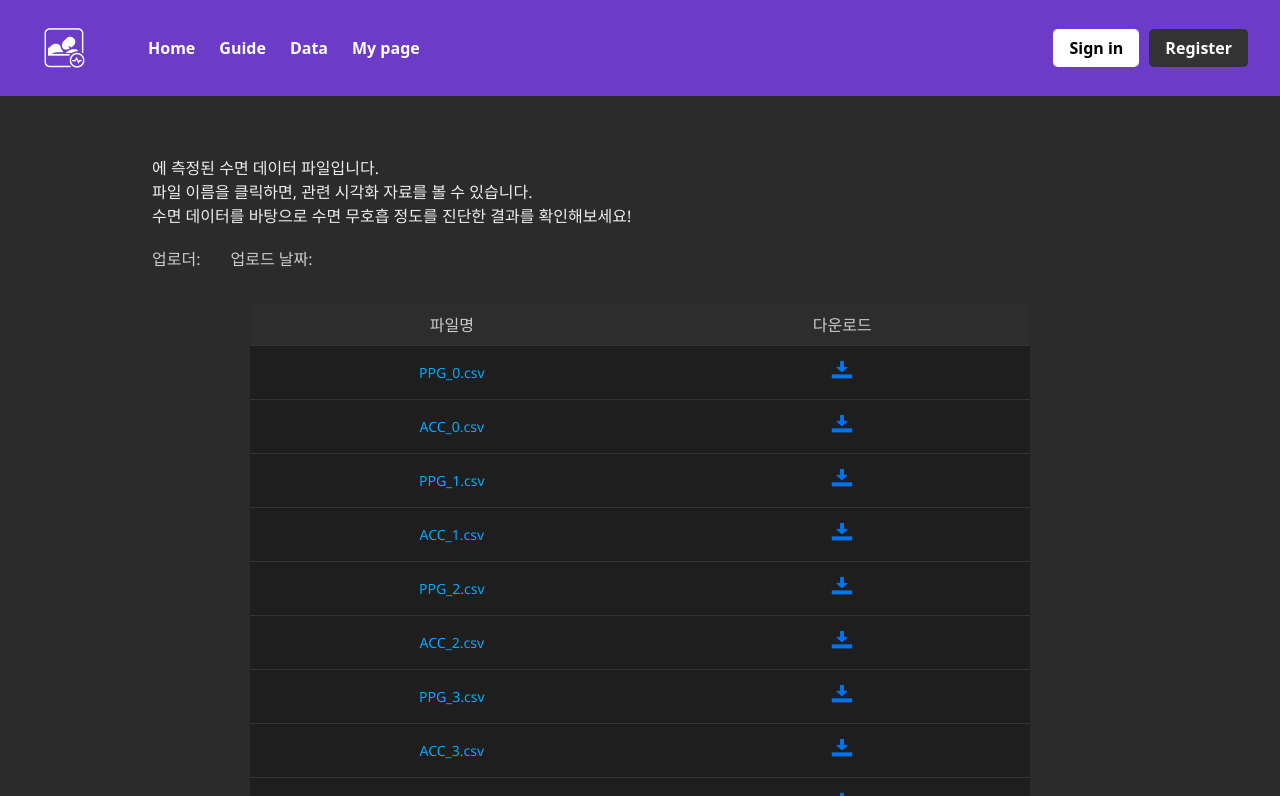
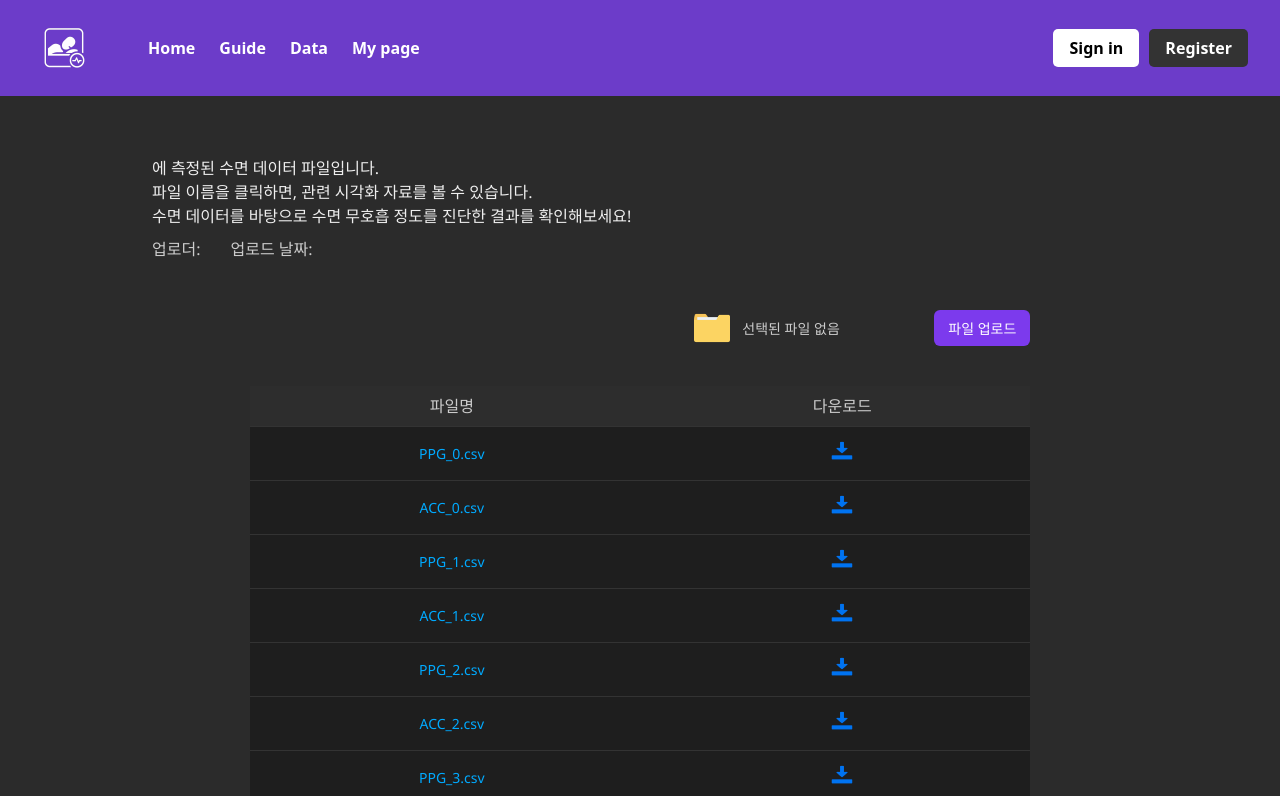
Before and after one commit to Team6forbreathing/FE, a React (Vite) app: page /FileList in a window 1280 px wide. Shown: the top 796 px of the page. Built offline with nearby package versions, Linux system fonts and the light colour scheme.

Commit message:
AuthUserPage create

```diff
--- a/src/App.jsx
+++ b/src/App.jsx
@@ -9,6 +9,7 @@ import Guide from './pages/Guide';
 import Data from './pages/Data';
 import FileList from './pages/FileList';
 import Visualize from './pages/Visualize';
+// import Auth from './pages/Auth';
 import AuthUserPage from './pages/AuthUserPage';
 
 // 별도 컴포넌트로 분리하여 location 감지
@@ -29,6 +30,7 @@ function AppRoutes() {
         <Route path="/guide" element={<Guide />} />
         <Route path="/Data" element={<Data />} />
         <Route path="/FileList" element={<FileList />} />
+        {/* <Route path="/Auth" element={<Auth />} /> */}
         <Route path="/managing" element={<AuthUserPage />} />
       </Routes>
 
--- a/src/pages/AuthUserPage.jsx
+++ b/src/pages/AuthUserPage.jsx
@@ -1,6 +1,6 @@
 import React, { useEffect } from 'react';
 import { useNavigate } from 'react-router-dom';
-import '../styles/FindAccount.css';
+import '../styles/AuthUserPage.css';
 import { Link } from 'react-router-dom';
 import Header from '../components/Header';
 import { useAuth } from '../context/AuthContext';
@@ -8,6 +8,19 @@ import { useAuth } from '../context/AuthContext';
 function AuthUserPage() {
   const { isLoading, decodedAuth } = useAuth();
   const navigate = useNavigate();
+
+  const users = [
+    { userId: 'user1', userName: '홍길동' },
+    { userId: 'user2', userName: '김철수' },
+    { userId: 'user3', userName: '이영희' },
+    { userId: 'user4', userName: '홍길동' },
+    { userId: 'user5', userName: '김철수' },
+    { userId: 'user6', userName: '이영희' },
+    { userId: 'user7', userName: '홍길동' },
+    { userId: 'user8', userName: '김철수' },
+    { userId: 'user9', userName: '이영희' },
+    // 더 많은 사용자 추가 가능
+  ];
 
   useEffect(() => {
     if (!isLoading && decodedAuth !== 'ADMIN') {
@@ -33,8 +46,27 @@ function AuthUserPage() {
       <Header />
       <main className="auth-user-page">
         <section className="auth-user-section">
-          <h1>인가 사용자 페이지</h1>
-          <p>이 페이지는 인가 사용자만 접근할 수 있습니다.</p>
+          <p className="user-list-title">User List</p>
+
+          {/* 헤더 */}
+          <div className="user-list-header">
+            <span>UserName</span>
+            <span>UserID</span>
+          </div>
+
+          {/* 스크롤 가능한 목록 */}
+          <ul className="user-list-scroll">
+            {users.map((user) => (
+              <li
+                key={user.userId}
+                className="user-list-item"
+                onClick={() => navigate(`/Data?user=${user.userId}`)}
+              >
+                <span>{user.userName}</span>
+                <span>{user.userId}</span>
+              </li>
+            ))}
+          </ul>
         </section>
       </main>
     </>
--- a/src/pages/Data.jsx
+++ b/src/pages/Data.jsx
@@ -5,7 +5,7 @@ import Cookies from 'js-cookie';
 import '../styles/Data.css';
 import Header from '../components/Header';
 import { useAuth } from '../context/AuthContext';
-import uploadIcon from '../assets/upload.png';
+
 
 function Data() {
   const [selectedFile, setSelectedFile] = useState(null);
@@ -101,7 +101,7 @@ function Data() {
         <section className="data-result-page">
           <h2>Data File List</h2>
 
-          <form onSubmit={handleUpload} className="upload-form">
+          {/* <form onSubmit={handleUpload} className="upload-form">
             <input
               type="file"
               id="fileUpload"
@@ -117,12 +117,12 @@ function Data() {
             <button type="submit" className="upload-button">
               파일 업로드
             </button>
-          </form>
+          </form> */}
 
           {/* Date filter inputs */}
           <div className="date-filter">
             <label>
-              시작일:
+              조회 시작일:
               <input
                 type="date"
                 value={startDate}
@@ -130,7 +130,7 @@ function Data() {
               />
             </label>
             <label>
-              종료일:
+              조회 종료일:
               <input
                 type="date"
                 value={endDate}
--- a/src/pages/FileList.jsx
+++ b/src/pages/FileList.jsx
@@ -4,7 +4,7 @@ import '../styles/FileList.css';
 import Header from '../components/Header';
 import downloadIcon from '../assets/download.png';
 import resultIcon from '../assets/result.png';
-
+import uploadIcon from '../assets/upload.png';
 
 function getSeverity1(ahi) {
   if (ahi < 5) return '[정상]';
@@ -43,6 +43,21 @@ function FileList() {
   const user = searchParams.get('user');
   const date = searchParams.get('date');
 
+  const [selectedFile, setSelectedFile] = useState(null);
+
+  const handleFileChange = (e) => {
+    setSelectedFile(e.target.files[0]);
+  };
+
+  const handleUpload = (e) => {
+    e.preventDefault();
+    if (selectedFile) {
+      alert(`"${selectedFile.name}" 파일이 업로드되었습니다.`);
+    } else {
+      alert('파일을 선택해주세요.');
+    }
+  };
+
   // 예시 파일 리스트
   const fileList = [
     { name: 'PPG_0.csv' },
@@ -57,8 +72,7 @@ function FileList() {
     { name: 'ACC_4.csv' },
   ];
 
-  // 임의로 AHI값 생성
-  const [ahi] = useState(10);
+  const [ahi] = useState(10); // AHI 임시 수치
   const severity1 = getSeverity1(ahi);
   const severity2 = getSeverity2(ahi);
 
@@ -75,6 +89,28 @@ function FileList() {
           <p>업로더: {user}</p>
           <p>업로드 날짜: {date}</p>
         </div>
+
+        {/* 인가 사용자만 업로드 가능 */}
+        <div className="upload-wrapper">
+          <form onSubmit={handleUpload} className="upload-form">
+            <input
+              type="file"
+              id="fileUpload"
+              onChange={handleFileChange}
+              style={{ display: 'none' }}
+            />
+            <label htmlFor="fileUpload" className="upload-icon-label">
+              <img src={uploadIcon} alt="파일 업로드" />
+            </label>
+            <span className="file-name">
+              {selectedFile ? selectedFile.name : '선택된 파일 없음'}
+            </span>
+            <button type="submit" className="upload-button">
+              파일 업로드
+            </button>
+          </form>
+        </div>
+
 
         <div className="file-table-list">
           <table className="file-table">
@@ -120,7 +156,7 @@ function FileList() {
             <strong>{user}</strong>님, <strong>{date}</strong>에 업로드된 데이터를 바탕으로 측정한 수면 무호흡증 진단 결과입니다.
           </p>
           <p className="ahi-result">
-            AHI 수치: <strong>{ahi}</strong><br></br>
+            AHI 수치: <strong>{ahi}</strong><br />
             Apnea Guard 진단 결과: <span className={getSeverityClass(severity1)}><strong>{severity1}</strong></span>
           </p>
           <hr />
--- /dev/null
+++ b/src/styles/AuthUserPage.css
@@ -0,0 +1,55 @@
+.auth-user-page {
+  display: flex;
+  justify-content: center;
+  padding: 60px 0;
+}
+
+.auth-user-section {
+  width: 40%;
+  height: 70vh;
+  background-color: #1e1e1e;
+  padding: 30px;
+  border-radius: 16px;
+  box-shadow: 0 0 15px rgba(0, 0, 0, 0.3);
+  color: #fff;
+}
+
+.user-list-title {
+  text-align: center;
+  font-size: 28px;
+  font-weight: bold;
+  margin-bottom: 16px;
+}
+
+.user-list-header {
+  display: flex;
+  justify-content: space-between;
+  font-weight: bold;
+  padding: 12px 20px;
+  border-bottom: 2px solid #444;
+  margin-bottom: 8px;
+}
+
+.user-list-scroll {
+  max-height: 350px;
+  overflow-y: auto;
+  list-style: none;
+  padding: 0;
+  margin: 0;
+}
+
+.user-list-item {
+  display: flex;
+  justify-content: space-between;
+  align-items: center;
+  background-color: #2a2a2a;
+  padding: 12px 20px;
+  margin-bottom: 8px;
+  border-radius: 8px;
+  cursor: pointer;
+  transition: background-color 0.2s;
+}
+
+.user-list-item:hover {
+  background-color: #3a3a3a;
+}
--- a/src/styles/FileList.css
+++ b/src/styles/FileList.css
@@ -19,8 +19,8 @@
   color: #ccc;
   display: flex;
   gap: 30px;
-  margin-top: 15px;
-  margin-bottom: 30px;
+  margin-top: 5px;
+  margin-bottom: 5px;
 }
 
 .visualize-meta p {
@@ -43,7 +43,7 @@
 
 /* List */
 .file-table-list {
-  margin: 30px 0;
+  margin: 0;
   overflow-x: auto;
   display: flex;
   justify-content: center;
@@ -171,3 +171,46 @@
   font-size: 20px;
   font-weight: 600;
 }
+
+.upload-wrapper {
+  display: flex;
+  justify-content: flex-end;
+  width: 80%;
+  margin: 0 auto 0 auto;
+}
+
+.upload-form {
+  display: flex;
+  align-items: center;
+  gap: 12px;
+}
+
+.upload-icon-label img {
+  width: 36px;
+  height: 36px;
+  cursor: pointer;
+}
+
+.file-name {
+  color: #ccc;
+  font-size: 14px;
+  max-width: 200px;
+  overflow: hidden;
+  text-overflow: ellipsis;
+  white-space: nowrap;
+}
+
+.upload-button {
+  background-color: #7c3aed;
+  color: white;
+  border: none;
+  padding: 8px 14px;
+  border-radius: 6px;
+  font-size: 14px;
+  cursor: pointer;
+  transition: background-color 0.2s ease;
+}
+
+.upload-button:hover {
+  background-color: #6d28d9;
+}
```
